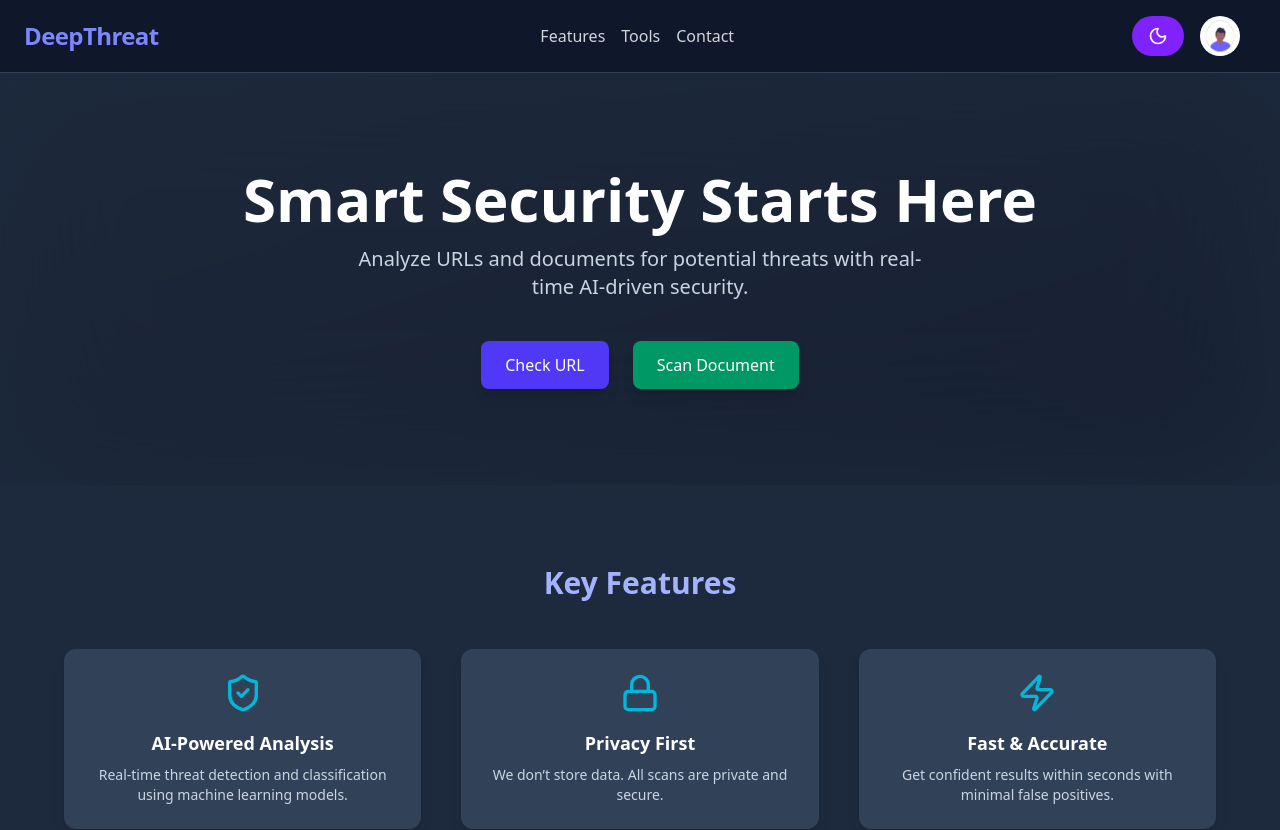
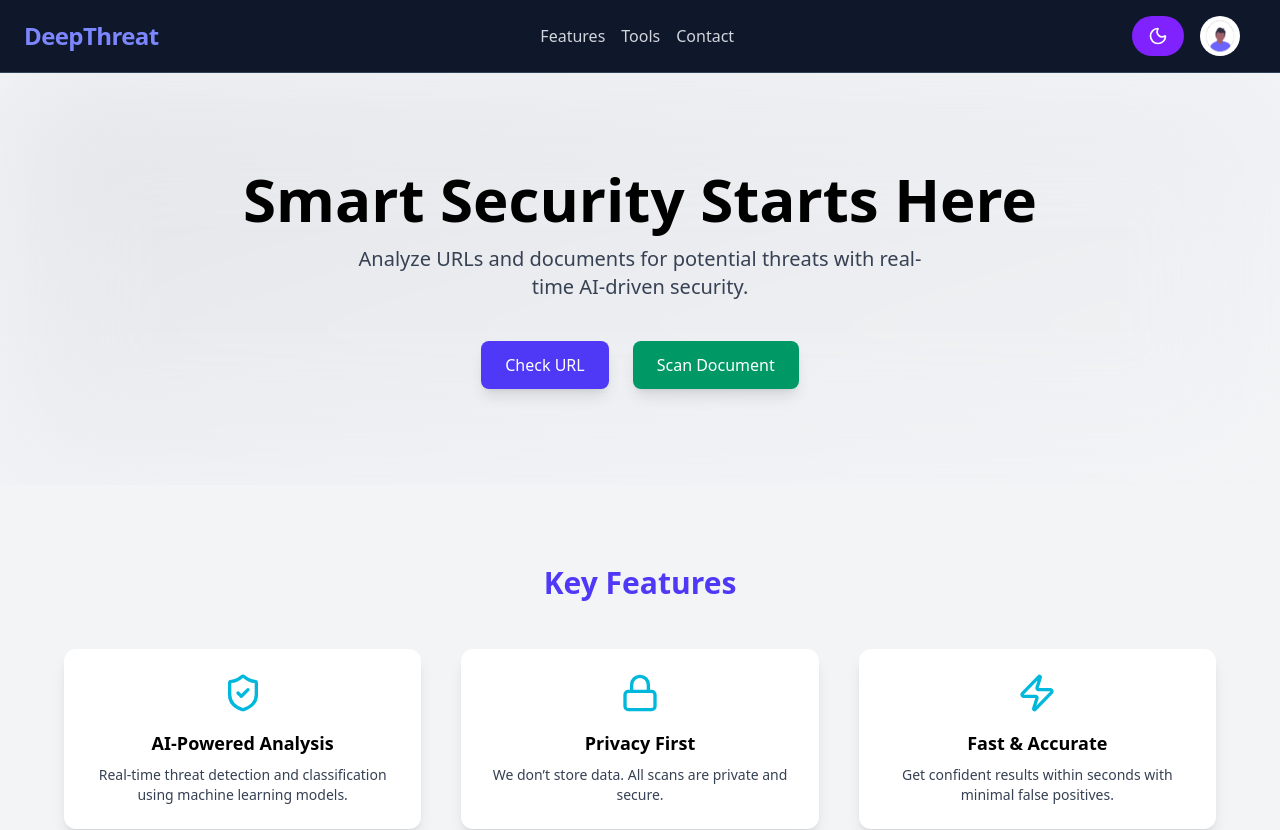
Before and after one commit to PralayeshMukherjee/DeepThreat, a React (Vite) app in the folder Frontend/: page /mainlayout in a window 1280 px wide. Shown: the top 830 px of the page. Built offline with nearby package versions, Linux system fonts and the light colour scheme.

Commit message:
add the light mode and dark mode different

```diff
--- a/Frontend/src/Pages/MainHome.jsx
+++ b/Frontend/src/Pages/MainHome.jsx
@@ -27,26 +27,29 @@ const MainHome = () => {
   ];
 
   return (
-    <div className="min-h-screen bg-gradient-to-br from-slate-900 via-slate-800 to-slate-900 text-white">
-      <section className="px-6 py-24 bg-slate-800 text-center relative overflow-hidden">
-        <div className="absolute top-0 left-0 w-full h-full bg-gradient-to-br from-gray-800 via-gray-850 to-gray-900 rounded-xl blur-3xl opacity-50 pointer-events-none"></div>
+    <div className="min-h-screen bg-gradient-to-br from-white via-gray-100 to-white text-black dark:from-slate-900 dark:via-slate-800 dark:to-slate-900 dark:text-white">
+      <section className="px-6 py-24 bg-gray-100 text-center relative overflow-hidden dark:bg-slate-800">
+        <div className="absolute top-0 left-0 w-full h-full bg-gradient-to-br from-gray-300 via-gray-200 to-gray-100 dark:from-slate-800 dark:via-slate-850 dark:to-slate-900 rounded-xl blur-3xl opacity-50 pointer-events-none"></div>
+
         <motion.h2
           initial={{ opacity: 0, y: -20 }}
           animate={{ opacity: 1, y: 0 }}
           transition={{ duration: 0.7 }}
-          className="text-4xl md:text-6xl font-extrabold mb-4 text-white z-10 relative"
+          className="text-4xl md:text-6xl font-extrabold mb-4 text-black dark:text-white z-10 relative"
         >
           Smart Security Starts Here
         </motion.h2>
+
         <motion.p
           initial={{ opacity: 0, y: 20 }}
           animate={{ opacity: 1, y: 0 }}
           transition={{ duration: 0.7, delay: 0.2 }}
-          className="max-w-xl mx-auto text-lg md:text-xl text-slate-300 z-10 relative"
+          className="max-w-xl mx-auto text-lg md:text-xl text-gray-700 dark:text-slate-300 z-10 relative"
         >
           Analyze URLs and documents for potential threats with real-time
           AI-driven security.
         </motion.p>
+
         <div className="mt-10 flex flex-col sm:flex-row justify-center gap-4 sm:gap-6 z-10 relative">
           <button className="px-6 py-3 bg-indigo-600 text-white rounded-lg text-sm md:text-base hover:bg-indigo-700 transition shadow-lg">
             Check URL
@@ -58,10 +61,14 @@ const MainHome = () => {
       </section>
 
       {/* Features Section */}
-      <section id="features" className="px-6 py-20 bg-slate-800 text-center">
-        <h3 className="text-3xl font-semibold mb-12 text-indigo-300">
+      <section
+        id="features"
+        className="px-6 py-20 bg-gray-100 text-center dark:bg-slate-800"
+      >
+        <h3 className="text-3xl font-semibold mb-12 text-indigo-600 dark:text-indigo-300">
           Key Features
         </h3>
+
         <div className="grid grid-cols-1 md:grid-cols-3 gap-10 max-w-6xl mx-auto text-center">
           {features.map((f, i) => (
             <motion.div
@@ -70,11 +77,15 @@ const MainHome = () => {
               whileInView={{ opacity: 1, y: 0 }}
               viewport={{ once: true }}
               transition={{ delay: i * 0.2 }}
-              className="bg-slate-700 p-6 rounded-xl shadow-lg hover:scale-105 transform transition"
+              className="bg-white p-6 rounded-xl shadow-lg hover:scale-105 transform transition dark:bg-slate-700"
             >
               {f.icon}
-              <h4 className="text-lg font-bold mb-2 text-white">{f.title}</h4>
-              <p className="text-sm text-slate-300">{f.description}</p>
+              <h4 className="text-lg font-bold mb-2 text-black dark:text-white">
+                {f.title}
+              </h4>
+              <p className="text-sm text-gray-700 dark:text-slate-300">
+                {f.description}
+              </p>
             </motion.div>
           ))}
         </div>
```
